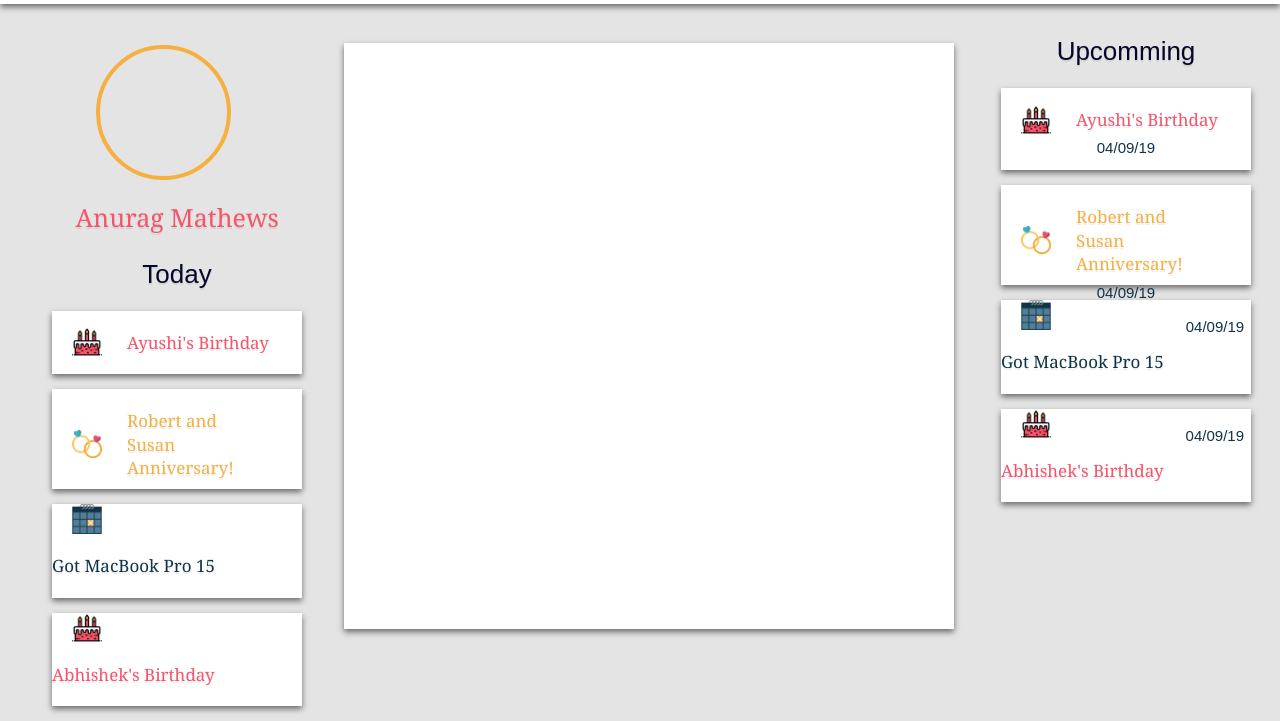
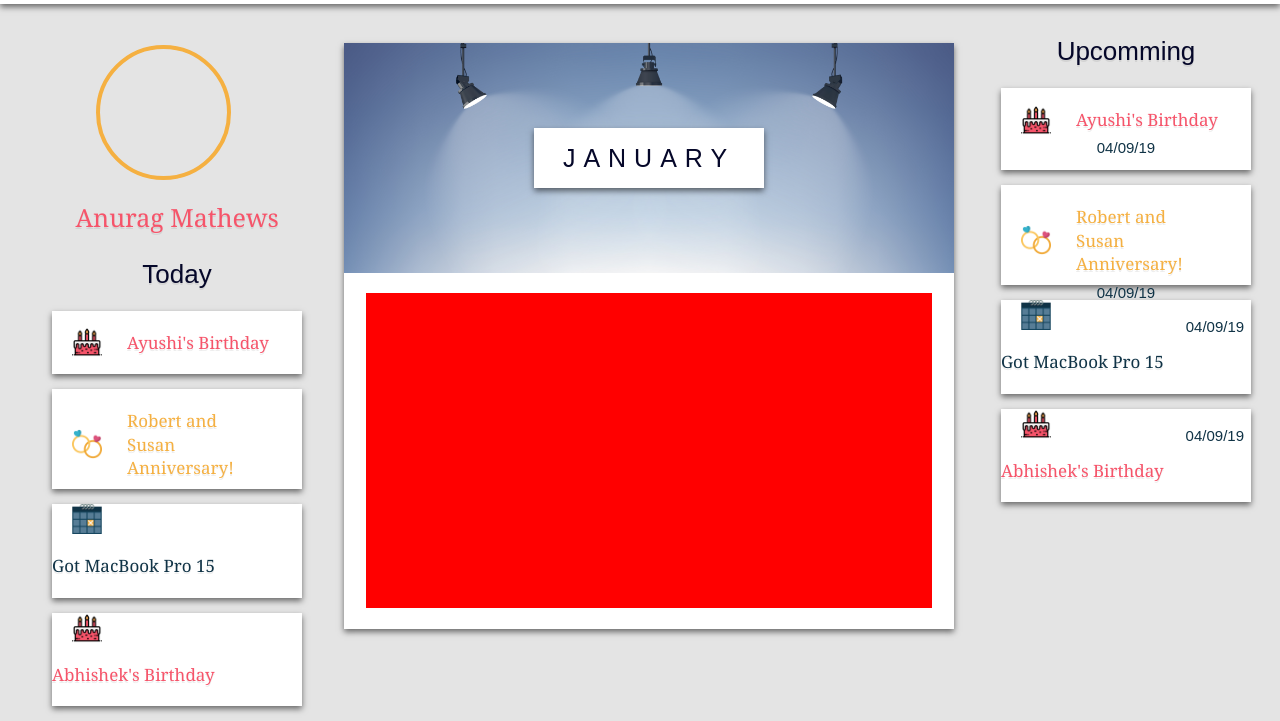
Before and after one commit to anuragmathews08/reminiDashboard, a website: page build/index.html in a window 1280 px wide. Shown: the part 105-826 px from the top of the page. Drawn offline with Linux system fonts and the light colour scheme.

Commit message:
created header for calendar
created and positioned header of the calendar

```diff
--- a/source/sass/2-helpers/_functions.sass
+++ b/source/sass/2-helpers/_functions.sass
@@ -10,3 +10,9 @@
 
 .calendar
   @include remBox($white,$shadow,400)
+
+.calHeader
+  max-width: 230px
+  width: 100%
+  height: 60px
+  @include remBox($white,$shadow,400)
--- a/source/sass/3-basics/_base.sass
+++ b/source/sass/3-basics/_base.sass
@@ -12,7 +12,7 @@ html
 
 body
   //delete the background to apply your own style
-  background: #E4E4E4
+  background: #e4e4e4
   font-size: 14px
   line-height: 1.6
   font-size: 14px
--- a/source/sass/4-layout/_calendar.sass
+++ b/source/sass/4-layout/_calendar.sass
@@ -4,3 +4,37 @@
   height: 586px
   margin-top: 148px
   margin-left: -30px
+
+  .headBackground
+    max-width: 610px
+    width: 100%
+    max-height: 230px
+    height: 100%
+    display: flex
+    justify-content: center
+    align-items: center
+    overflow: hidden
+    background-image: url("../img/spotLight.jpg")
+    background-position: 50% 20%
+    background-size: cover
+
+  .calHeader
+    display: flex
+    justify-content: center
+    align-items: center
+    .monthName
+      font-size: 25px
+      font-family: century,arial
+      font-weight: 300
+      text-transform: uppercase
+      color: $remdnavy
+      letter-spacing: 8px
+
+  .calDates
+    max-width: 566px
+    width: 100%
+    max-height: 315px
+    height: 100%
+    background-color: red
+    // position: relative
+    margin: 20px auto
--- a/source/sass/4-layout/_sidebar.sass
+++ b/source/sass/4-layout/_sidebar.sass
@@ -14,6 +14,7 @@
   display: flex
   justify-content: space-between
   align-items: flex-start
+  flex-wrap: wrap
 
 .sideSection
   @extend %side_properties
```
Also changed, not shown: build/assets/css/main.min.css, build/index.html.
